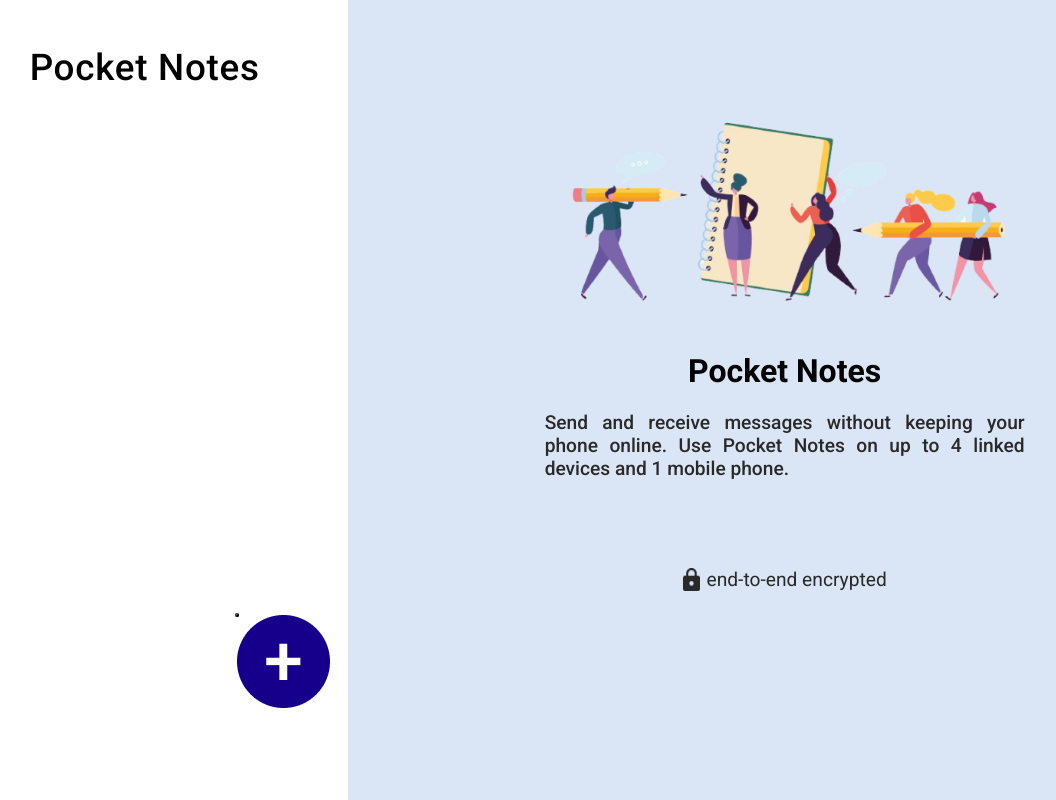
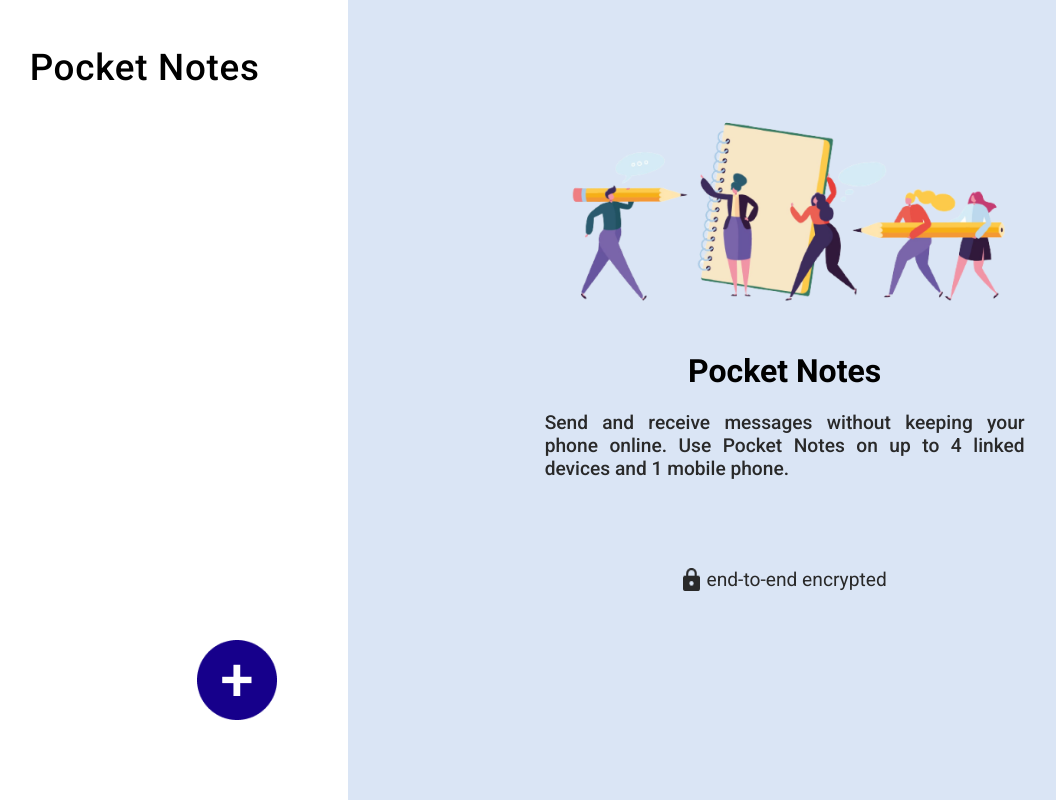
Before and after one commit to IamAnik2003/Pocket-Notes, a React (Vite) app: page / in a window 1280 px wide. Shown: the whole page, without its empty margins (59-1115 px from the left). Built offline with nearby package versions, Linux system fonts and the light colour scheme; a web font is replaced by a local one.

Commit message:
first commit

```diff
--- a/src/components/DiolougeBox.css
+++ b/src/components/DiolougeBox.css
@@ -76,10 +76,10 @@
 /* Smaller Screens (455px and below) */
 @media only screen and (max-width: 455px) {
   .diolougebox-div {
-    width: 85vw;
+    width: 83vw;
     height: 35%;
     top: 35%;
-    left: 8%;
+    left: 7%;
     background: white;
     border-radius: 6px;
   }
--- a/src/pages/Home.css
+++ b/src/pages/Home.css
@@ -39,9 +39,21 @@
 /* Button Wrapper Styles */
 .btn-div {
   position: absolute;
-  top: 75%;
-  left: 23%;
+  top: 80%;
+  left: 20%;
+  width: 80px;
+  height: 80px;
+  z-index: 1000;
 }
+.btn-div img{
+
+  width:100%;height: 100%;
+  }
+  .grp-add-btn{
+    width: 100%;
+    height: 100%;
+
+  }
 
 
 
@@ -96,7 +108,7 @@
     width: 100%;
     overflow-x: hidden;
     overflow-y: auto;
-    max-height: calc(100vh - 75px);
+    max-height: calc(100vh - 70px);
     padding-right: 5px;
   }
   .grp-card{
@@ -114,14 +126,22 @@
   }
   .btn-div{
     position: absolute;
-    top: 82%;
+    top:82%;
     left: 60%;
     width: 75px;
     height: 75px;
+    z-index: 1000;
+
   }
   .btn-div img{
 
   width:75px;height: 75px;
   }
-
+  .grp-add-btn{
+    width: 100%;
+    height: 100%;
+  }
+  .op-for-mobile{
+    filter:brightness(75%);
+  }
  }
--- a/src/pages/Home1.jsx
+++ b/src/pages/Home1.jsx
@@ -61,10 +61,10 @@ export default function Home() {
   return (
     <>
      <div
-  className={`${!isMobile ? "home-container" : "home-container-mobile"} ${showDialog ? "op" : ""}`}
+  className={`${!isMobile ? "home-container" : "home-container-mobile"} ${!isMobile&&showDialog ? "op" : undefined} ${isMobile&&showDialog ? "op-for-mobile" : undefined}`}
   onClick={showDialog ? () => setShowDialog(false) : undefined}
   style={{
-    ...(showLeftChild && isMobile? { paddingLeft: "8%", paddingTop: "8%" } : {}),
+    ...(showLeftChild && isMobile? { paddingLeft: "6%", paddingTop: "6%" } : {}),
     background: isMobile &&!showLeftChild ? "#DAE5F5" : "white",
   }}
 >
@@ -124,14 +124,15 @@ export default function Home() {
               </div>
             ))}
 
+          </div>
           <div className="btn-div">
             <button
               onClick={addGroup}
-              style={{ borderRadius: "50px", position: "sticky" }}
+              style={{ borderRadius: "50px",border:"none"}}
+              className="grp-add-btn"
             >
-              <img style={{ position: "absolute" }} src={BtnImage} alt="" />
+              <img style={{}} src={BtnImage} alt="" />
             </button>
-          </div>
           </div>
         </div>
 
```
